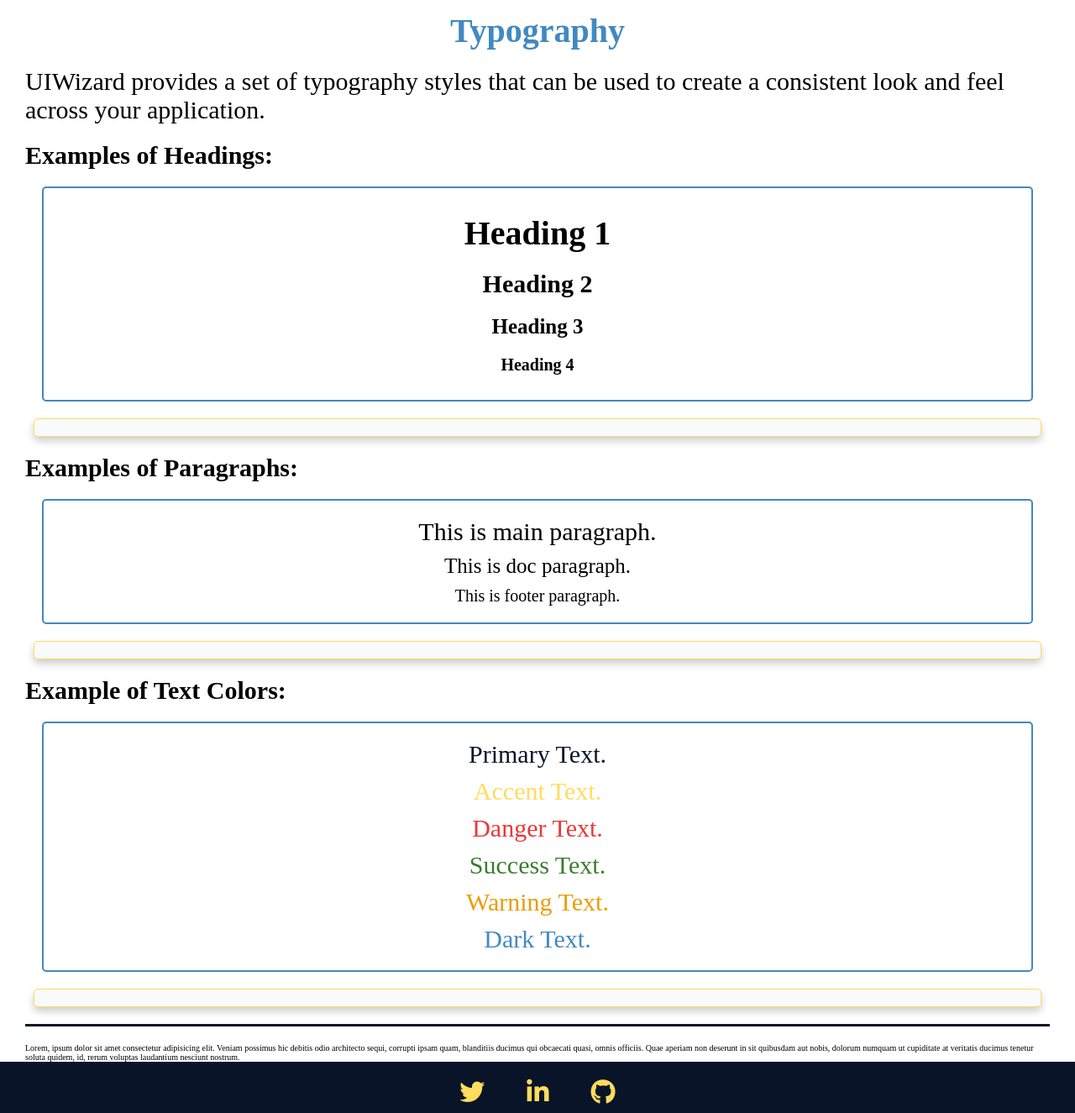
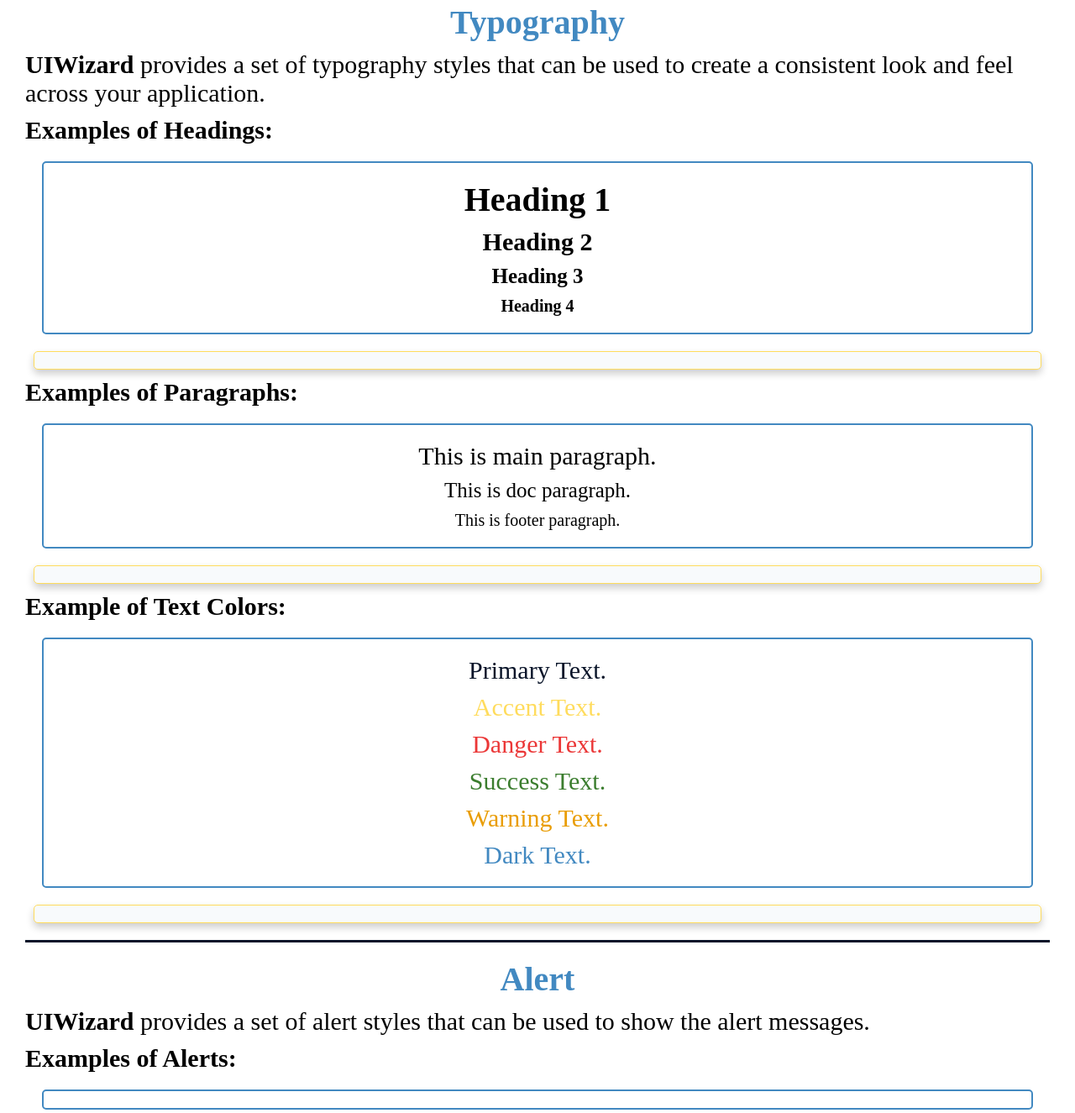
Before and after one commit to VanshSh/UIWizard, a plain HTML site: page documents/document.html in a window 1280 px wide. Shown: the part 107-1432 px from the top of the page at 84% size. Drawn offline with Linux system fonts and the light colour scheme.

Commit message:
feat: :sparkles: Alert Component

```diff
--- a/component.css
+++ b/component.css
@@ -1,3 +1,3 @@
-body{
- margin:0
-}
+@import url(./css/base.css);
+@import url(./css/typography.css);
+@import url(./css/alert.css);
--- /dev/null
+++ b/css/alert.css
@@ -0,0 +1 @@
+@import url(./base.css);
--- a/css/typography.css
+++ b/css/typography.css
@@ -12,25 +12,25 @@
 .h1 {
     font-size: 4rem;
     font-weight: 700;
-    margin: 2rem 0;
+    margin: 1rem 0;
 }
 
 .h2 {
     font-size: 3rem;
     font-weight: 700;
-    margin: 2rem 0;
+    margin: 1rem 0;
 }
 
 .h3 {
     font-size: 2.5rem;
     font-weight: 700;
-    margin: 2rem 0;
+    margin: 1rem 0;
 }
 
 .h4 {
     font-size: 2rem;
     font-weight: 700;
-    margin: 2rem 0;
+    margin: 1rem 0;
 }
 
 /* Paragraphs */
--- a/documents/document.css
+++ b/documents/document.css
@@ -1,3 +1,4 @@
 @import url(../css/base.css);
+@import url(../css/typography.css);
+@import url(../css/alert.css);
 @import url(../css/utility.css);
-@import url(../css/typography.css);
--- a/documents/document.html
+++ b/documents/document.html
@@ -8,6 +8,10 @@
             src="https://kit.fontawesome.com/efe28aa7fd.js"
             crossorigin="anonymous"
         ></script>
+        <link
+            rel="stylesheet"
+            href="https://fonts.sandbox.google.com/css2?family=Material+Symbols+Outlined:opsz,wght,FILL,GRAD@20..48,100..700,0..1,-50..200"
+        />
 
         <link
             rel="shortcut icon"
@@ -40,9 +44,9 @@
             <section>
                 <h1 class="h1 text-center text-dark">Typography</h1>
                 <p class="p1">
-                    UIWizard provides a set of typography styles that can be
-                    used to create a consistent look and feel across your
-                    application.
+                    <span class="h2">UIWizard</span> provides a set of
+                    typography styles that can be used to create a consistent
+                    look and feel across your application.
                 </p>
                 <h2 class="h2">Examples of Headings:</h2>
                 <div class="example">
@@ -65,6 +69,7 @@
                     <script src="https://gist.github.com/VanshSh/3e4bb35ef3dfea5626165cdcce31c558.js"></script>
                 </div>
                 <h2 class="h2">Example of Text Colors:</h2>
+
                 <div class="example">
                     <p class="p1 text-primary">Primary Text.</p>
                     <p class="p1 text-accent">Accent Text.</p>
@@ -78,14 +83,16 @@
                 </div>
             </section>
             <hr class="divider" />
-            <p>
-                Lorem, ipsum dolor sit amet consectetur adipisicing elit. Veniam
-                possimus hic debitis odio architecto sequi, corrupti ipsam quam,
-                blanditiis ducimus qui obcaecati quasi, omnis officiis. Quae
-                aperiam non deserunt in sit quibusdam aut nobis, dolorum numquam
-                ut cupiditate at veritatis ducimus tenetur soluta quidem, id,
-                rerum voluptas laudantium nesciunt nostrum.
-            </p>
+            <section>
+                <h1 class="h1 text-center text-dark">Alert</h1>
+                <p class="p1">
+                    <span class="h2">UIWizard</span> provides a set of alert
+                    styles that can be used to show the alert messages.
+                </p>
+
+                <h2 class="h2">Examples of Alerts:</h2>
+                <div class="example"></div>
+            </section>
         </main>
 
         <footer>
```
Also changed, not shown: index.html (+2 -3 lines).
